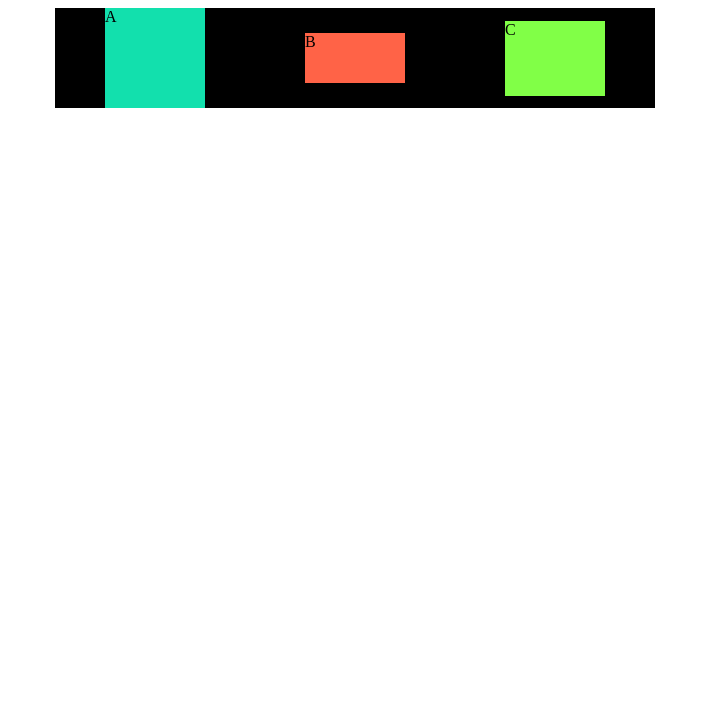
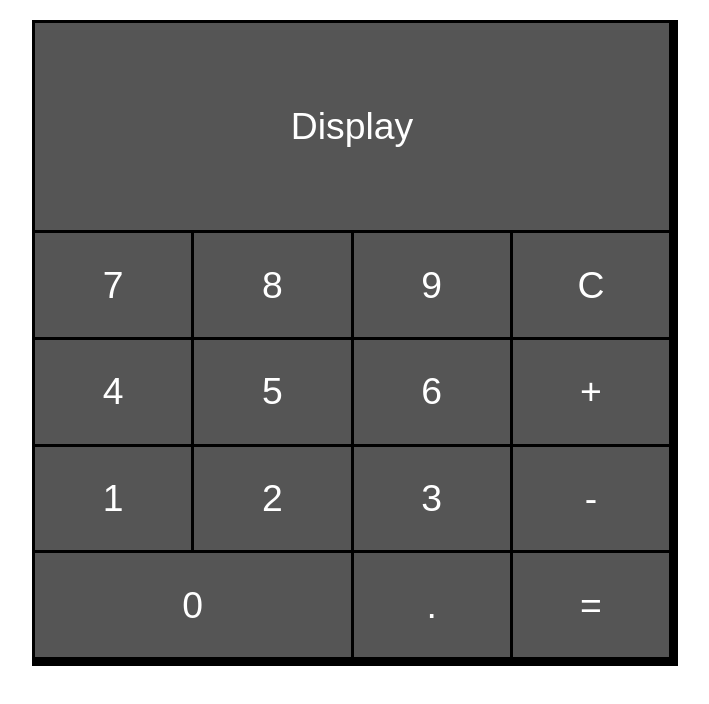
Before and after one commit to zielin123/aplikacje_internetowe, a plain HTML site: page index.html in a window 1280 px wide. Shown: the whole page, without its empty margins (285-994 px from the left). Drawn offline with Linux system fonts and the light colour scheme.

Commit message:
przyciski sie klikaja

```diff
--- /dev/null
+++ b/calc.js
@@ -0,0 +1,43 @@
+const fields =[
+    { txt: 1, col: 1, row: 4 },
+    { txt: 2, col: 2, row: 4 },
+    { txt: 3, col: 3, row: 4 },
+    { txt: 4, col: 1, row: 3 },
+    { txt: 5, col: 2, row: 3 },
+    { txt: 6, col: 3, row: 3 },
+    { txt: 7, col: 1, row: 2 },
+    { txt: 8, col: 2, row: 2 },
+    { txt: 9, col: 3, row: 2 },
+    { txt: 0, col: '1/3', row: 5 },
+    { txt: 'C', col: 4, row: 2 },
+    { txt: '+', col: 4, row: 3 },
+    { txt: '-', col: 4, row: 4 },
+    { txt: '=', col: 4, row: 5 },
+    { txt: '.', col: 3, row: 5 },
+    { txt: 'Display', col: '1/5', row: 1 },
+        1,2,3,4,5,6,7,8,9,0,'C','+','-','=','.','Display'];
+
+const init = () =>{
+    const container = document.createElement('div');
+    container.id = 'container';
+
+    fields.forEach(el =>{
+        const button = document.createElement('div');
+        button.textContent = el.txt;
+        button.style.gridColumn =el.col;
+        button.style.gridRow=el.row;
+        if (el.txt === 'Display'){
+            button.id = 'display';
+        }else{
+        button.addEventListener('click', ev =>{
+            const d =document.getElementById('display');
+            d.textContent = ev.target.textContent;
+        });
+    }
+        container.appendChild(button);
+
+    });
+    document.body.appendChild(container);
+}
+
+window.addEventListener('DOMContentLoaded', init);
--- a/index.html
+++ b/index.html
@@ -4,12 +4,7 @@
     <meta charset="UTF-8">
     <title>Document</title>
     <link rel="stylesheet" href="style.css">
+    <script src="calc.js"></script>
 </head>
-<body>
-<div id="container">
-    <div>A</div>
-    <div>B</div>
-    <div>C</div>
-</div>
-</body>
+
 </html>
--- a/style.css
+++ b/style.css
@@ -1,28 +1,28 @@
+html, body{
+    height: 100%;
+    margin: 0;
+    padding: 0;
+}
 #container{
-    width: 600px;
-    background-color: black;
-    margin: 0 auto;
-    display: flex;
-    justify-content: space-around;
+display: grid;
+grid-template-columns: 1fr 1fr 1fr 1fr;
+grid-template-rows: 2fr 1fr 1fr 1fr 1fr;
+width: 50%;
+height: 80%;
+margin: 20px auto 0;
+font: normal 28pt sans-serif;
+color: white;
+background-color: black;
+grid-gap: 3px;
+padding: 3px;
+}
+#container > div{
+    display:flex;
+    justify-content: center;
     align-items: center;
+    background-color:#555555;
 }
-#container > div {
-    width: 100px;
-    height: 100px;
-    background-color:rgb(18, 224, 173);
-    transition: all .3s linear;
-
+#container > div:hover{
+    background-color:#801212;
+    color: black;
 }
-#container > div:nth-child(2) {
-    background-color:tomato;
-    height: 50px;
-
-}
-#container > div:nth-child(3) {
-    height: 75px;
-    background-color:rgb(129, 255, 71);
-}
-#container > div:hover {
-    background-color:rgb(132, 0, 255);
-    width: 150px;
-}
```
